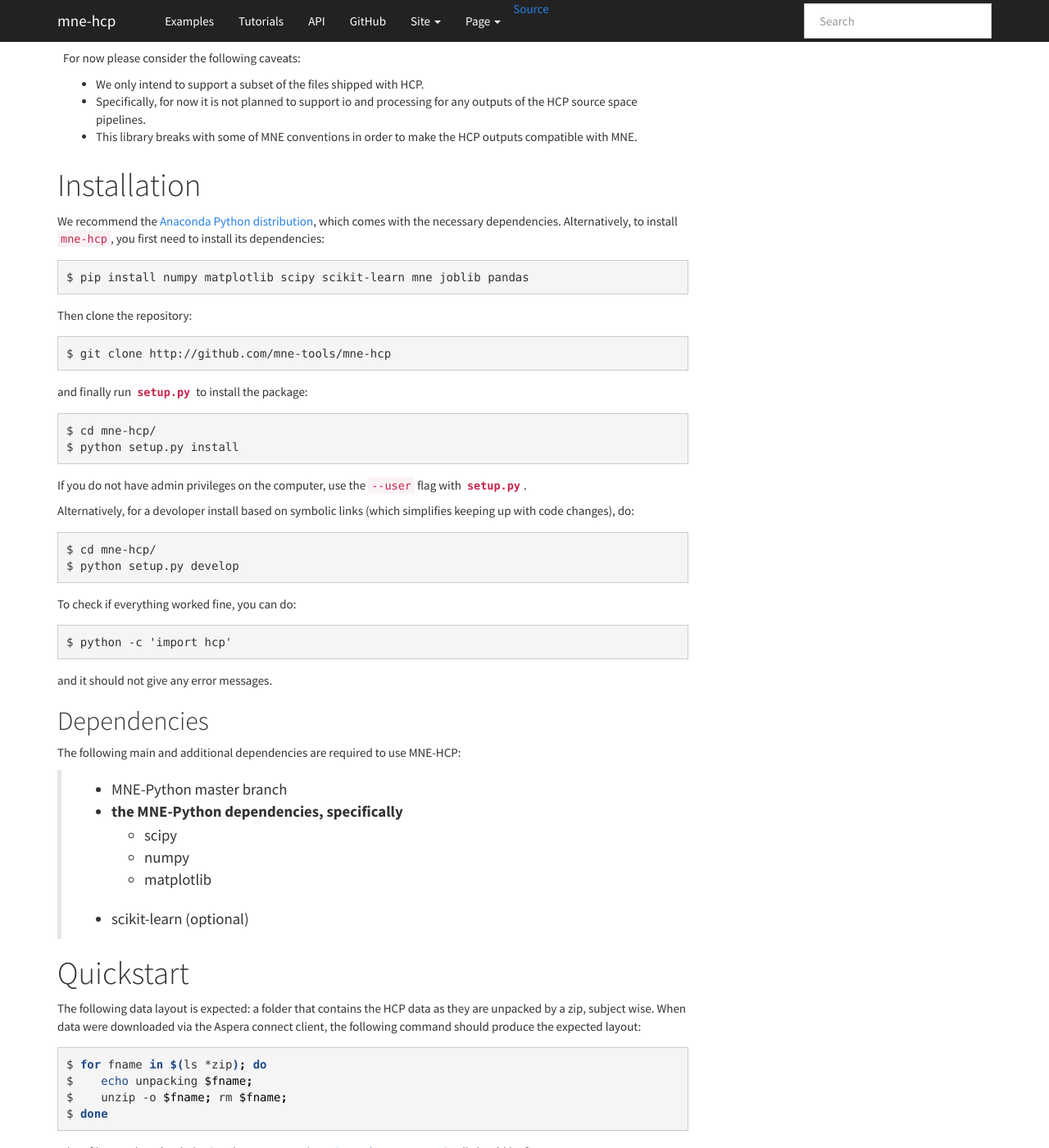
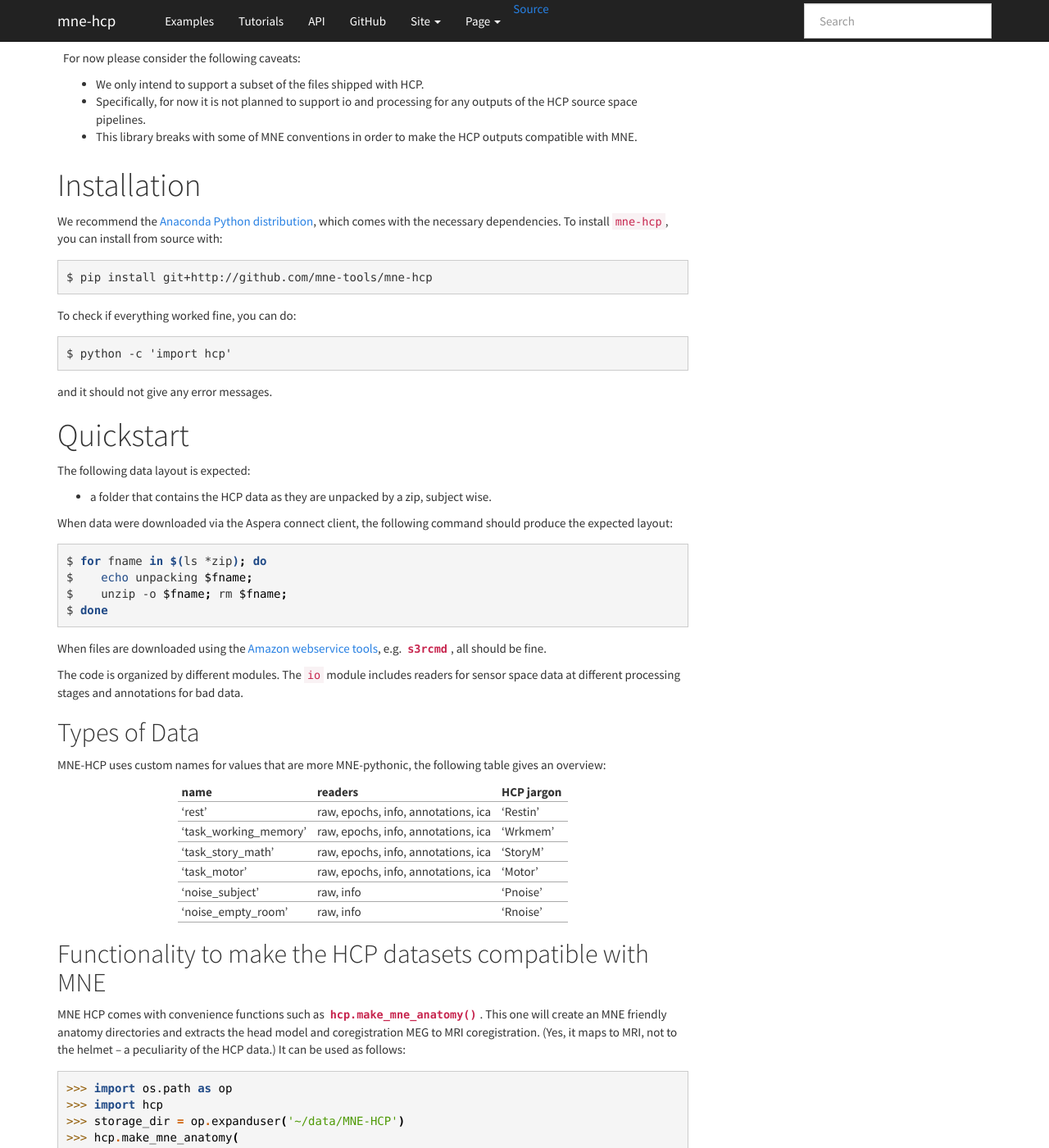
Before and after one commit to mne-tools/mne-hcp, a Sphinx documentation site: the page built from doc/index.rst, in a window 1280 px wide and 1400 px high, scrolled down 844 px. Shown: the whole window at 82% size. Built offline with Sphinx 7.4.7, drawn with Linux system fonts in a browser that asks for light colours; some of the changed text lies outside the part shown.

Commit message:
more fixes

```diff
--- a/README.rst
+++ b/README.rst
@@ -289,9 +289,9 @@
 
 Contributions
 -------------
-- currently ``@dengemann`` is pushing frequently to master, if you plan to contribute,
-  open issues and pull requests, or contact ``@dengemann`` directly. Discussions are
-  welcomed.
+Currently ``@dengemann`` is pushing frequently to master, if you plan to contribute,
+open issues and pull requests, or contact ``@dengemann`` directly. Discussions are
+welcomed.
 
 Acknowledgements
 ================
--- a/doc/conf.py
+++ b/doc/conf.py
@@ -133,6 +133,8 @@
     "instance",
     "of",
     "shape",
+    "MNE",
+    "containers",
 }
 
 # validation
--- a/doc/index.rst
+++ b/doc/index.rst
@@ -53,32 +59,19 @@
     For now please consider the following caveats:
 
     - We only intend to support a subset of the files shipped with HCP.
-    - Specifically, for now it is not planned to support io and processing for any outputs of the HCP source space pipelines.
-    - This library breaks with some of MNE conventions in order to make the HCP outputs compatible with MNE.
+    - Specifically, for now it is not planned to support io and processing for any
+      outputs of the HCP source space pipelines.
+    - This library breaks with some of MNE conventions in order to make the HCP outputs
+      compatible with MNE.
 
 Installation
 ============
 
-We recommend the `Anaconda Python distribution <https://www.continuum.io/downloads>`_, which comes with the necessary dependencies. Alternatively, to install ``mne-hcp``, you first need to install its dependencies::
+We recommend the `Anaconda Python distribution <https://www.continuum.io/downloads>`_,
+which comes with the necessary dependencies. To install ``mne-hcp``, you
+can install from source with::
 
-	$ pip install numpy matplotlib scipy scikit-learn mne joblib pandas
-
-Then clone the repository::
-
-	$ git clone http://github.com/mne-tools/mne-hcp
-
-and finally run `setup.py` to install the package::
-
-	$ cd mne-hcp/
-	$ python setup.py install
-
-If you do not have admin privileges on the computer, use the ``--user`` flag
-with `setup.py`.
-
-Alternatively, for a devoloper install based on symbolic links (which simplifies keeping up with code changes), do::
-
-	$ cd mne-hcp/
-	$ python setup.py develop
+	$ pip install git+http://github.com/mne-tools/mne-hcp
 
 To check if everything worked fine, you can do::
 
@@ -86,23 +79,13 @@
 
 and it should not give any error messages.
 
-Dependencies
-------------
-
-The following main and additional dependencies are required to use MNE-HCP:
-
-    - MNE-Python master branch
-    - the MNE-Python dependencies, specifically
-        - scipy
-        - numpy
-        - matplotlib
-    - scikit-learn (optional)
-
 Quickstart
 ==========
 
-The following data layout is expected: a folder that contains the HCP data
-as they are unpacked by a zip, subject wise.
+The following data layout is expected:
+
+- a folder that contains the HCP data as they are unpacked by a zip, subject wise.
+
 When data were downloaded via the Aspera connect client, the following
 command should produce the expected layout:
 
@@ -113,13 +96,12 @@
    $    unzip -o $fname; rm $fname;
    $ done
 
-When files are downloaded using the `Amazon webservice tools <http://s3tools.org/s3cmd>`_, e.g. `s3rcmd`,
-all should be fine.
+When files are downloaded using the
+`Amazon webservice tools <http://s3tools.org/s3cmd>`_, e.g. `s3rcmd`, all should be
+fine.
 
-The code is organized by different modules.
-The `io` module includes readers for sensor space data at different processing
-stages and annotations for bad data.
-
+The code is organized by different modules. The ``io`` module includes readers for
+sensor space data at different processing stages and annotations for bad data.
 
 Types of Data
 -------------
@@ -146,8 +128,8 @@
 Functionality to make the HCP datasets compatible with MNE
 ----------------------------------------------------------
 
-MNE HCP comes with convenience functions such as `hcp.make_mne_anatomy`. This one will create an
-MNE friendly anatomy directories and extracts the head model and
+MNE HCP comes with convenience functions such as :func:`hcp.make_mne_anatomy`. This one
+will create an MNE friendly anatomy directories and extracts the head model and
 coregistration MEG to MRI coregistration.
 (Yes, it maps to MRI, not to the helmet -- a peculiarity of the HCP data.)
 It can be used as follows:
@@ -161,6 +143,7 @@
    >>>     '100307', subjects_dir=storage_dir + '/subjects',
    >>>     hcp_path=storage_dir + '/HCP',
    >>>     recordings_path=storage_dir + '/hcp-meg')
+
    reading extended structural processing ...
    reading RAS freesurfer transform
    Combining RAS transform and coregistration
@@ -186,6 +169,7 @@
    >>> files = hcp.file_mapping.et_file_paths(
    >>>     subject='123455', data_type='task_motor', output='raw',
    >>>     hcp_path='/media/storage/HCP')
+
    ['/media/storage/HCP/123455/unprocessed/MEG/10-Motor/4D/c,rfDC',
     '/media/storage/HCP/123455/unprocessed/MEG/10-Motor/4D/config']
 
@@ -229,35 +213,41 @@
 
 A couple of steps are necessary to reproduce the original sensor space outputs.
 
-1. Reference channels should be regressed out. Checkout :func:`hcp.preprocessing.apply_ref_correction`.
+1. Reference channels should be regressed out. Checkout
+   :func:`hcp.preprocessing.apply_ref_correction`.
 
 2. The trial info structure gives the correct latencies of the events
    The latencies in the trigger channel are shifted by around 18 ms.
-   For now we'd recommend using the events from the function :func:`hcp.read_trial_info`.
+   For now we'd recommend using the events from the function
+   :func:`hcp.read_trial_info`.
 
 3. The default filters in MNE and FieldTrip are different.
    FieldTrip uses a 4th order butterworth filter. In MNE you might need
-   to adjust the `*_trans_bandwidth` parameter to avoid numerical errors.
-   In the HCP outputs, evoked responses were filtered between 0.5 and 30Hz prior
+   to adjust the ``*_trans_bandwidth`` parameter to avoid numerical errors.
+   In the HCP outputs, evoked responses were filtered between 0.5 and 30 Hz prior
    to baseline correction.
 
-4. Annotations need to be loaded and registered. The HCP consortium ships annotations of bad segments and bad channels.
-   These have to be read and used. Check out `hcp.read_annot` and add bad
-   channel names to `raw.info['bads']` and create and set an `mne.Annotations`
-   object as attribute to `raw`, see below.
+4. Annotations need to be loaded and registered. The HCP consortium ships annotations of
+   bad segments and bad channels.
+   These have to be read and used. Check out :func:`hcp.read_annot` and add bad
+   channel names to ``raw.info['bads']`` and create and set an :class:`mne.Annotations`
+   object as attribute to ``raw``, see below.
 
-    .. code-block:: python
+   .. code-block:: python
 
-        annots = hcp.read_annot(subject, data_type, hcp_path=hcp_path,
-                                run_index=run_index)
-        bad_segments = annots['segments']['all'] / raw.info['sfreq']
-        raw.annotations = mne.Annotations(
-            bad_segments[:, 0], (bad_segments[:, 1] - bad_segments[:, 0]),
-            description='bad')
+      annots = hcp.read_annot(
+         subject, data_type, hcp_path=hcp_path, run_index=run_index
+      )
+      bad_segments = annots['segments']['all'] / raw.info['sfreq']
+      raw.annotations = mne.Annotations(
+         bad_segments[:, 0],
+         (bad_segments[:, 1] - bad_segments[:, 0]),
+         description='bad',
+      )
 
 5. ICA components related to eye blinks and heart beats need to be removed
    from the data. Checkout the ICA slot in the output of
-   `hcp.read_annot` to get the HCP ICA components.
+   :func:`hcp.read_annot` to get the HCP ICA components.
 
 
 Convenience functions
@@ -266,40 +256,43 @@
 NNE-HCP includes convenience functions that help setting up directory and file layouts
 expected by MNE-Python.
 
-:func:`hcp.make_mne_anatomy` will produce an MNE and Freesurfer compatible directory layout and will create the following outputs by default, mostly using sympbolic links:
+:func:`hcp.make_mne_anatomy` will produce an MNE and Freesurfer compatible directory
+layout and will create the following outputs by default, mostly using sympbolic links:
 
 .. code-block:: bash
 
-    $subjects_dir/$subject/bem/inner_skull.surf
-    $subjects_dir/$subject/label/*
-    $subjects_dir/$subject/mri/*
-    $subjects_dir/$subject/surf/*
-    $recordings_path/$subject/$subject-head_mri-trans.fif
+   $subjects_dir/$subject/bem/inner_skull.surf
+   $subjects_dir/$subject/label/*
+   $subjects_dir/$subject/mri/*
+   $subjects_dir/$subject/surf/*
+   $recordings_path/$subject/$subject-head_mri-trans.fif
 
-These can then be set as $SUBJECTS_DIR and as MEG directory, consistent
+These can then be set as ``$SUBJECTS_DIR`` and as MEG directory, consistent
 with MNE examples.
-Here, `inner_skull.surf` and `$subject-head_mri-trans.fif` are written by the function such that they can be used by MNE. The latter is the coregistration matrix.
+Here, ``inner_skull.surf`` and ``$subject-head_mri-trans.fif`` are written by the
+function such that they can be used by MNE. The latter is the coregistration matrix.
 
 Python Indexing
 ^^^^^^^^^^^^^^^
 
 MNE-HCP corrects on reading the indices it finds for data segments, events, or
 components. The indices it reads from the files will already be mapped to
-Python conventions by subtracting 1.
+Python conventions by subtracting ``1``.
 
 Contributions
 -------------
-- currently ``@dengemann`` is pushing frequently to master, if you plan to contribute,
-  open issues and pull requests, or contact ``@dengemann`` directly. Discussions are
-  welcomed.
+
+Currently ``@dengemann`` is pushing frequently to master, if you plan to contribute,
+open issues and pull requests, or contact ``@dengemann`` directly. Discussions are
+welcomed.
 
 Acknowledgements
 ================
 
-This project is supported by the Amazon Webservices Research grant issued to Denis A. Engemann and
-by the ERC starting grant ERC StG 263584 issued to Virginie van Wassenhove.
+This project is supported by the Amazon Webservices Research grant issued to
+Denis A. Engemann and by the ERC starting grant ERC StG 263584 issued to
+Virginie van Wassenhove.
 
-I acknowledge support by Alex Gramfort, Mainak Jas, Jona Sassenhagen, Giorgos Michalareas,
-Eric Larson, Danilo Bzdok, and Jan-Mathijs Schoffelen for discussions,
-inputs and help with finding the best way to map
-HCP data to the MNE world.
+I acknowledge support by Alex Gramfort, Mainak Jas, Jona Sassenhagen,
+Giorgos Michalareas, Eric Larson, Danilo Bzdok, and Jan-Mathijs Schoffelen for
+discussions, inputs and help with finding the best way to map HCP data to the MNE world.
--- a/doc/python_reference.rst
+++ b/doc/python_reference.rst
@@ -49,8 +49,6 @@
 Manipulating data and sensors
 =============================
 
-:py:mod:`hcp.preprocessing`:
-
 .. currentmodule:: hcp.preprocessing
 
 .. autosummary::
```
Also changed, not shown: other parts of doc/index.rst (+26 -20 lines), 1 other file.
